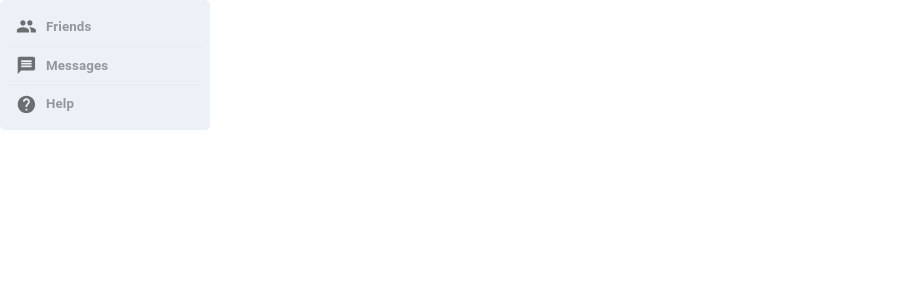
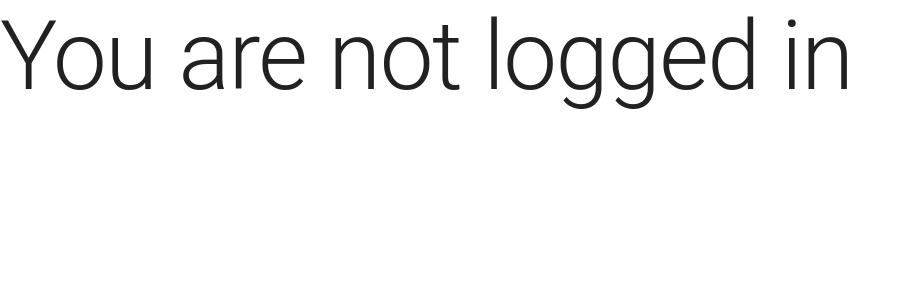
Before and after one commit to tphume/converse-fe, a React (Create React App) app: page / in a window 1280 px wide. Shown: the top 300 px of the page, without its empty margins (0-910 px from the left). Built offline with nearby package versions, Linux system fonts and the light colour scheme.

Commit message:
Added root reducer typer. Added hook to get user's state

```diff
--- a/src/App.tsx
+++ b/src/App.tsx
@@ -1,12 +1,25 @@
 import React from "react";
 import { Switch, Route } from "react-router-dom";
+import { useSelector } from "react-redux";
+import { RootState } from "./rootReducer";
 
+import Typography from "@material-ui/core/Typography";
 import NavBar from "./components/NavBar/NavBar";
 import Friends from "./pages/Friends";
 import Messages from "./pages/Messages";
 import Help from "./pages/Help";
 
 export default function App() {
+  const { name } = useSelector((state: RootState) => state.user);
+
+  if (name === "") {
+    return (
+      <main>
+        <Typography variant="h1">You are not logged in</Typography>
+      </main>
+    );
+  }
+
   return (
     <main>
       <NavBar />
--- /dev/null
+++ b/src/rootReducer.ts
@@ -0,0 +1,10 @@
+import { combineReducers } from "@reduxjs/toolkit";
+import userReducer from "./features/user/user";
+
+const rootReducer = combineReducers({
+  user: userReducer,
+});
+
+export type RootState = ReturnType<typeof rootReducer>;
+
+export default rootReducer;
--- a/src/store.ts
+++ b/src/store.ts
@@ -1,9 +1,5 @@
-import { combineReducers, configureStore } from "@reduxjs/toolkit";
-import userReducer from "./features/user/user";
-
-const rootReducer = combineReducers({
-  user: userReducer,
-});
+import { configureStore } from "@reduxjs/toolkit";
+import rootReducer from "./rootReducer";
 
 export default configureStore({
   reducer: rootReducer,
```
